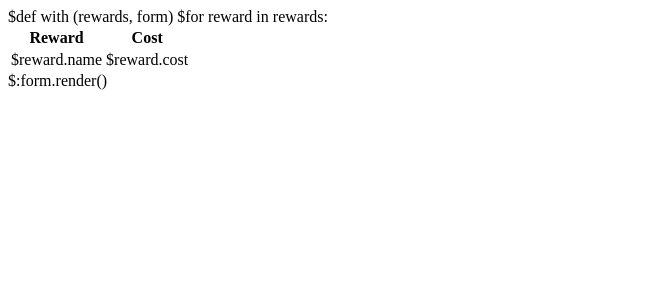
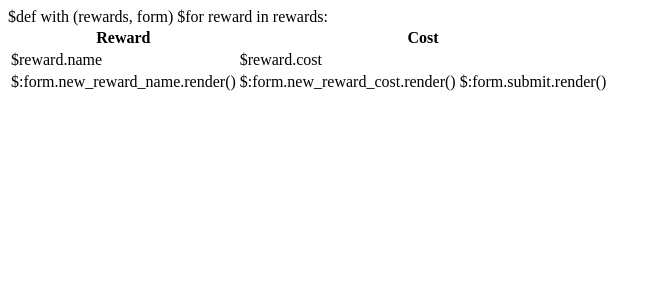
Before and after one commit to rosatolen/velocity, a Python web app: template templates/home.html in a window 1280 px wide. Shown: the top 300 px of the page, without its empty margins (0-661 px from the left). Run offline with Jinja, Linux system fonts and the light colour scheme; the template is opened without the code that fills it, so the values that code supplies are empty.

Commit message:
formatting new rewards form on home page

```diff
--- a/templates/home.html
+++ b/templates/home.html
@@ -12,7 +12,15 @@
         <td name='reward'>$reward.name</td>
         <td name='cost'>$reward.cost</td>
       </tr>
+      <tr>
+<form action="/create/reward" method="post">
+        <td>
+$:form.new_reward_name.render()
+        </td>
+        <td>
+$:form.new_reward_cost.render()
+$:form.submit.render()
+        </td>
+</form>
+      </tr>
     </table>
-    <form action="/create/reward" method="post">
-      $:form.render()
-    </form>
--- a/view/forms.py
+++ b/view/forms.py
@@ -5,5 +5,5 @@
     self.form = web.form.Form(
       web.form.Textbox('new_reward_name', web.form.notnull, description=""),
       web.form.Textbox('new_reward_cost', web.form.notnull, description=""),
-      web.form.Button('Add Reward'),
+      web.form.Button('submit', html='Add Reward'),
     )
```
